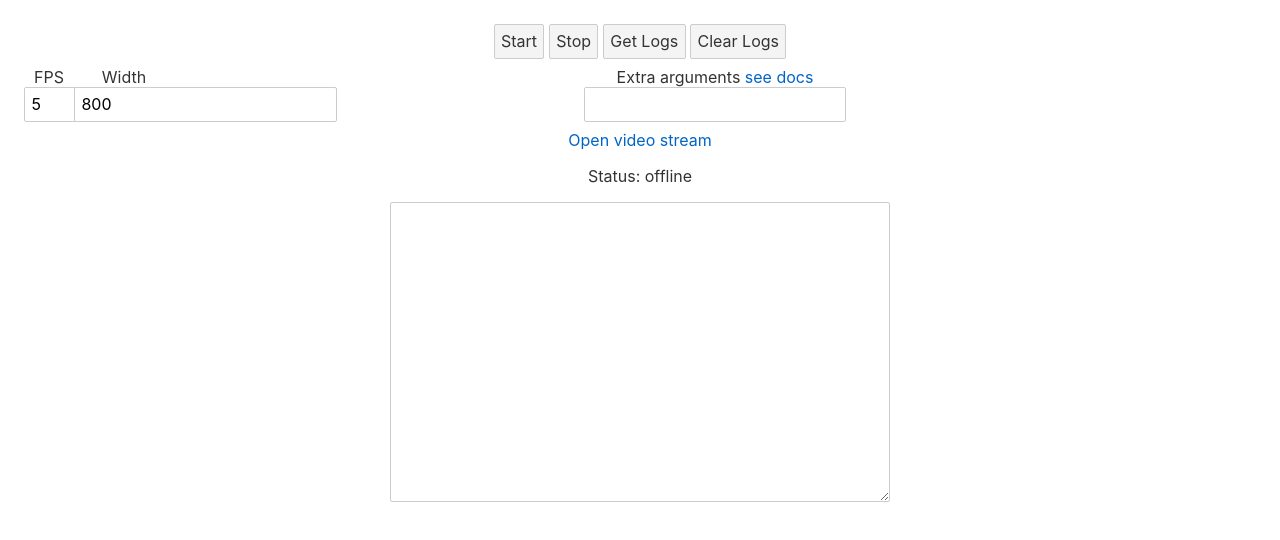
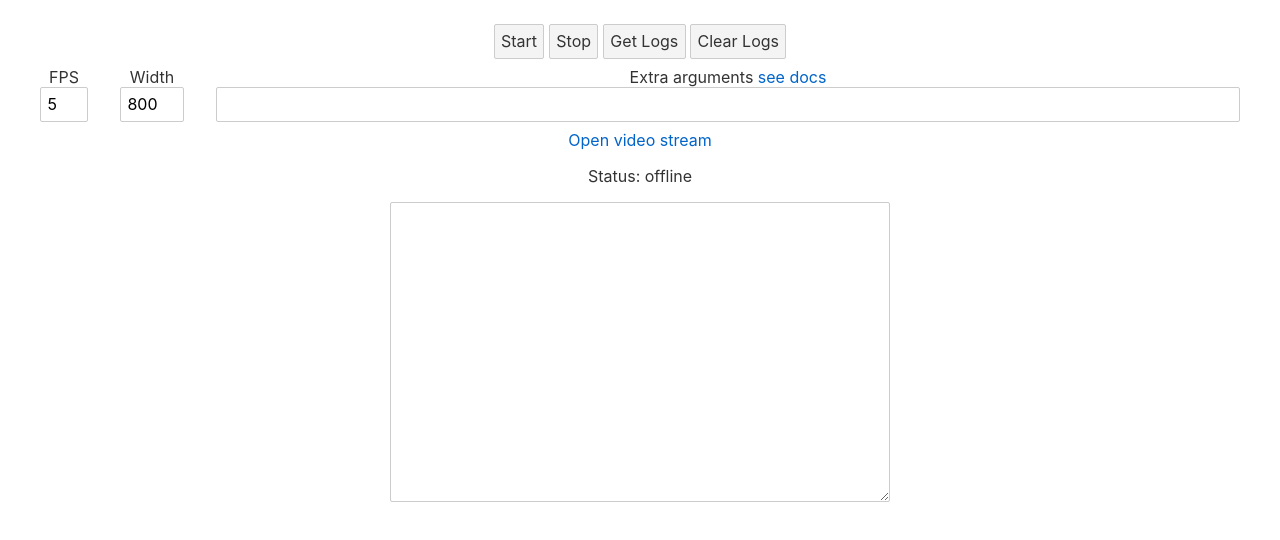
Before and after one commit to ra100/mjpeg-raspi-server, a Svelte app: page / in a window 1280 px wide. Shown: the top 540 px of the page. Built offline with nearby package versions, Linux system fonts and the light colour scheme.

Commit message:
💄 Fix styles

```diff
--- a/src/ui/App.svelte
+++ b/src/ui/App.svelte
@@ -56,20 +56,20 @@
   <button on:click={handleLogs}>Get Logs</button>
   <button on:click={handleClearLogs}>Clear Logs</button>
 	<div class="config">
-		<div class="field-fps">
+		<div class="field-fps field">
 			<label for="fps">FPS</label>
 			<input type="number" name="fps" bind:value={config.fps}/>
 		</div>
-		<div class="field-width">
+		<div class="field-width field">
 			<label for="width">Width</label>
 			<input type="text" name="width" bind:value={config.width}/>
 		</div>
-		<div class="field-args">
+		<div class="field-args field">
 			<label for="args">Extra arguments <a target="_blank" href="https://github.com/jacksonliam/mjpg-streamer/blob/master/mjpg-streamer-experimental/plugins/input_raspicam/README.md">see docs</a></label>
 			<input type="text" name="args" bind:value={config.args}/>
 		</div>
 	</div>
-	<a href={streamUrl} target="_blank">Open video stream</a>
+	<a href={streamUrl} target="_blank" class="stream-button">Open video stream</a>
 	{#if status === 'camera_on'}
 		<img src={streamUrl} alt="Video Stream" />
 	{/if}
@@ -96,15 +96,34 @@
 		align-items: center;
 	}
 
+	.field {
+		margin: 0 1rem;
+	}
+
 	.field-fps {
-		width: 50px
+		width: 3rem;
 	}
 
 	.field-width {
-		width: 100px
+		width: 4rem;
 	}
 
 	.field-args {
 		flex: 1;
 	}
+
+	input {
+		max-width: 100%;
+	}
+
+	.field-args input {
+		width: 100%;
+	}
+
+	.stream-button {
+		clear: both;
+		margin: auto;
+		width: 100%;
+		text-align: center;
+	}
 </style>
```
